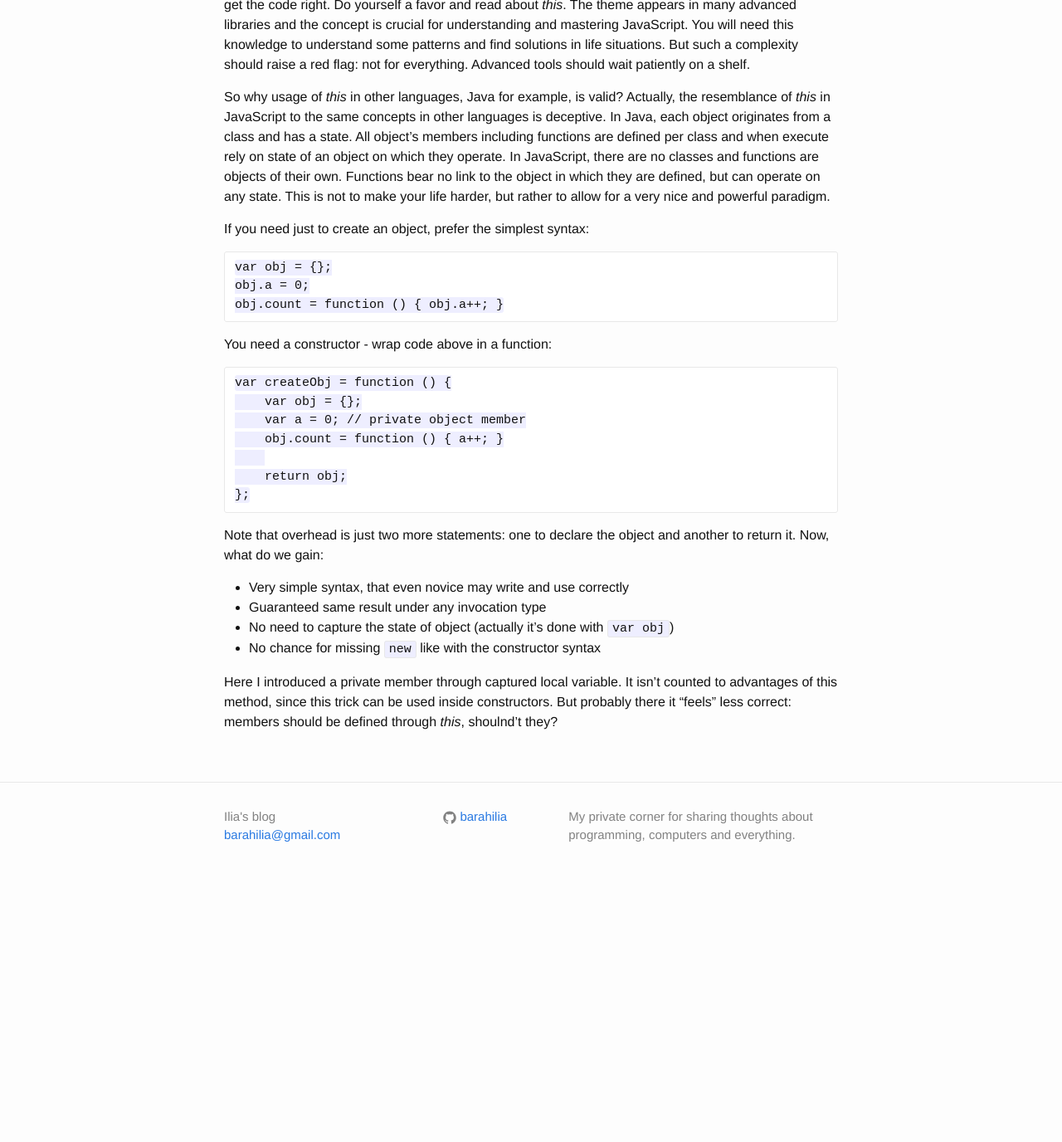
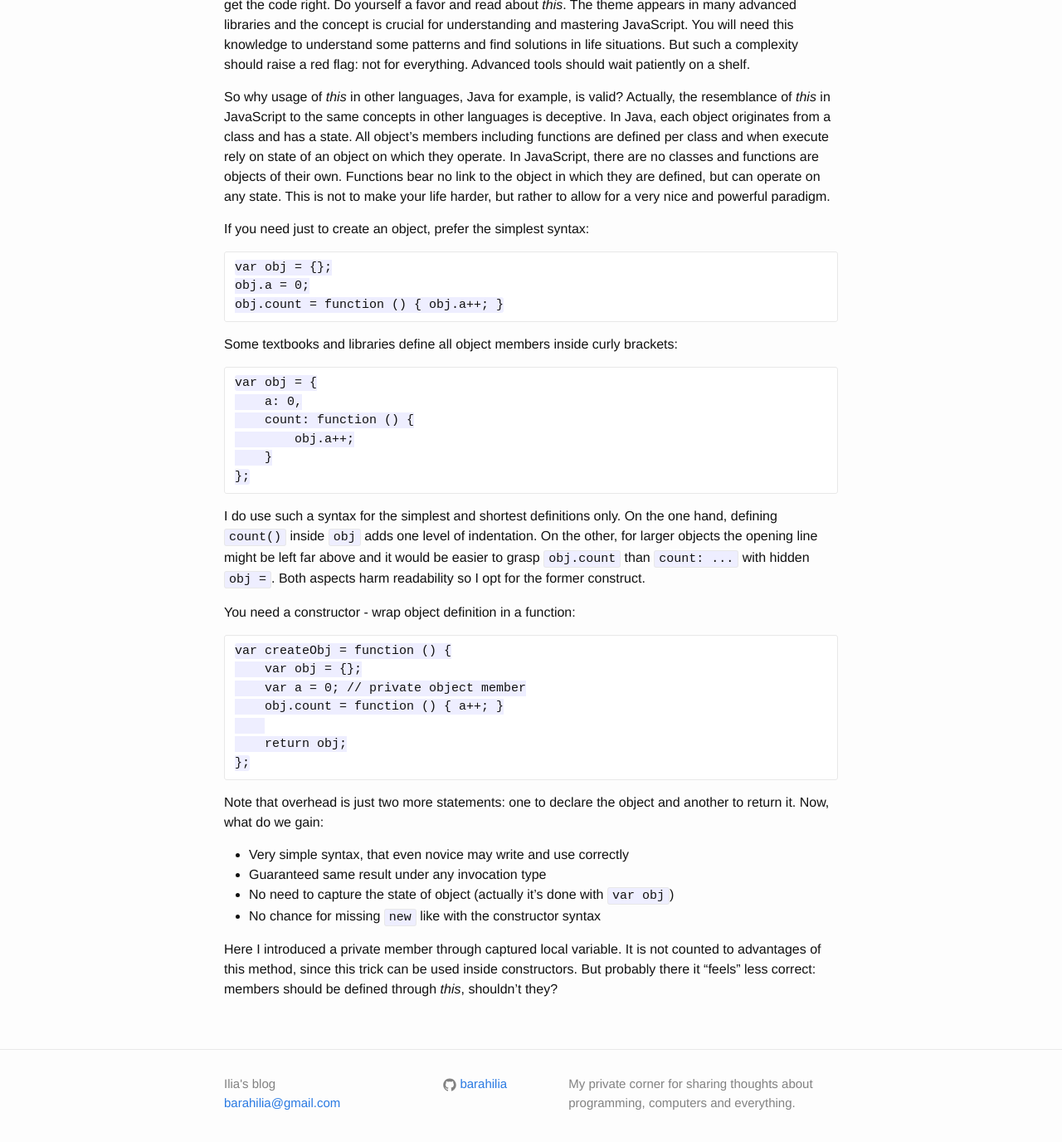
Before and after one commit to barahilia/blog, a Jekyll site: the page built from _posts/2014-11-28-javascript-this-is-a-problem.markdown, in a window 1280 px wide and 1400 px high, scrolled down 1150 px. Shown: the top 1376 px of the window at 83% size. Built offline with Jekyll 4.4.1, drawn with Linux system fonts in a browser that asks for light colours; before the commit the page ends 2228 px from its top, so only the background shows below that.

Commit message:
Another syntax for object definition

```diff
--- a/_posts/2014-11-28-javascript-this-is-a-problem.markdown
+++ b/_posts/2014-11-28-javascript-this-is-a-problem.markdown
@@ -73,7 +73,22 @@ If you need just to create an object, prefer the simplest syntax:
     obj.a = 0;
     obj.count = function () { obj.a++; }
 
-You need a constructor - wrap code above in a function:
+Some textbooks and libraries define all object members inside curly brackets:
+
+    var obj = {
+        a: 0,
+        count: function () {
+            obj.a++;
+        }
+    };
+
+I do use such a syntax for the simplest and shortest definitions only. On the
+one hand, defining `count()` inside `obj` adds one level of indentation. On the
+other, for larger objects the opening line might be left far above and it would
+be easier to grasp `obj.count` than `count: ...` with hidden `obj =`. Both
+aspects harm readability so I opt for the former construct.
+
+You need a constructor - wrap object definition in a function:
 
     var createObj = function () {
         var obj = {};
@@ -91,7 +106,7 @@ another to return it. Now, what do we gain:
 * No need to capture the state of object (actually it's done with `var obj`)
 * No chance for missing `new` like with the constructor syntax
 
-Here I introduced a private member through captured local variable. It isn't
+Here I introduced a private member through captured local variable. It is not
 counted to advantages of this method, since this trick can be used inside
 constructors. But probably there it "feels" less correct: members should be
-defined through *this*, shoulnd't they?
+defined through *this*, shouldn't they?
```
